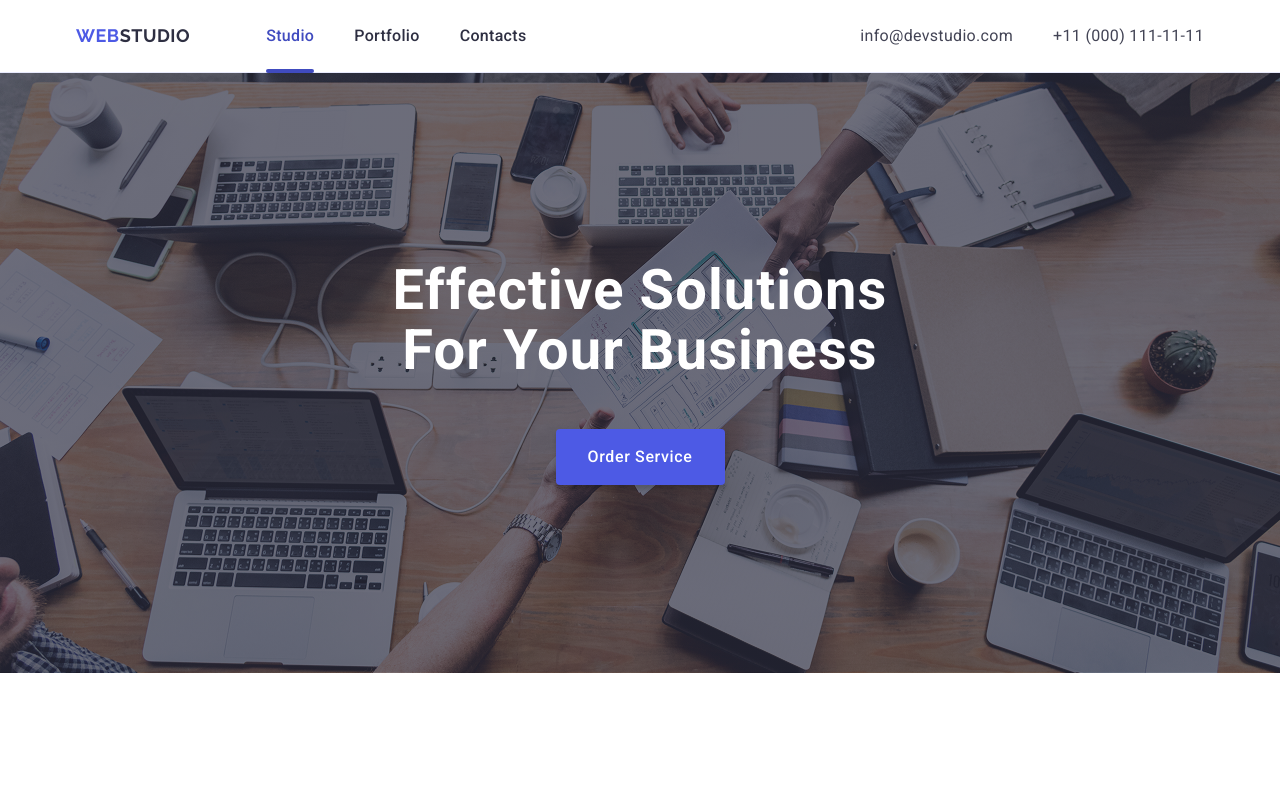
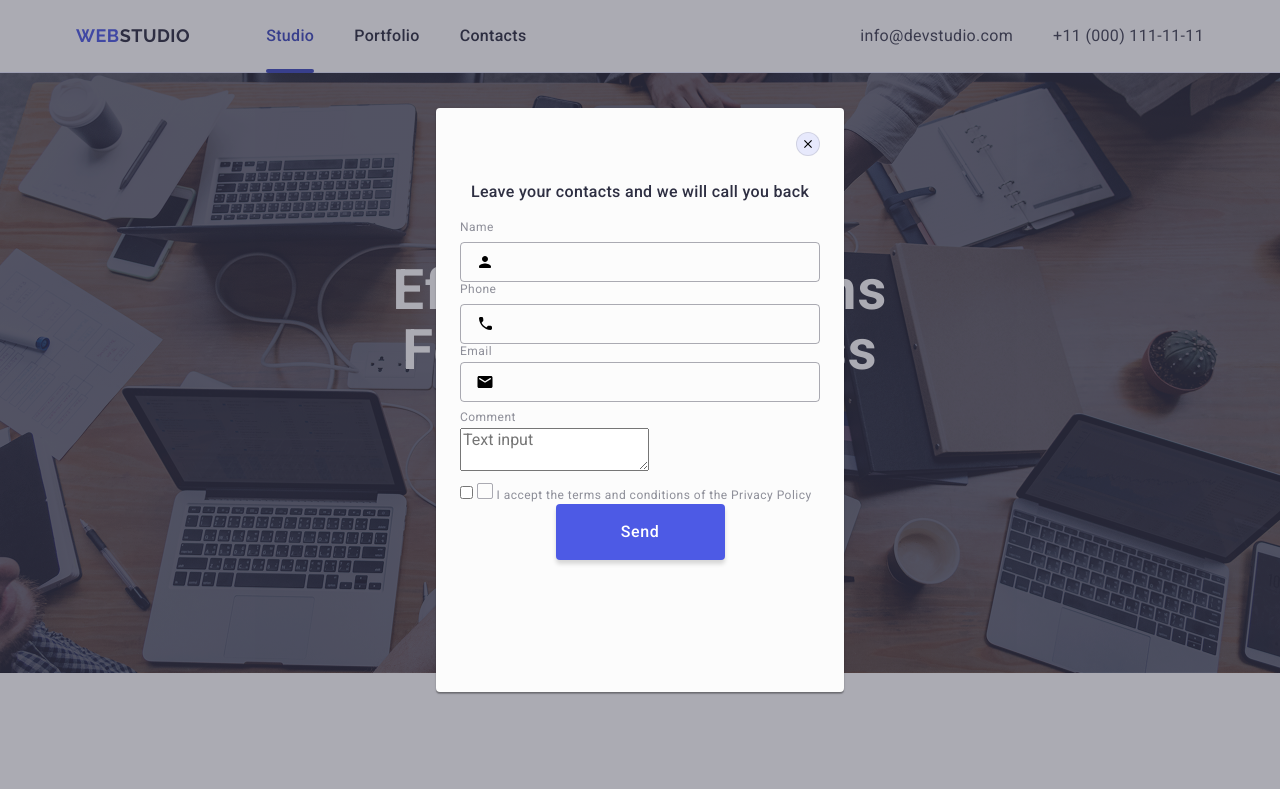
Before and after one commit to shumskiy5524/goit-markup-hw-05, a plain HTML site: page index.html in a window 1280 px wide. Shown: the top 789 px of the page. Drawn offline with nearby package versions, Linux system fonts and the light colour scheme.

Commit message:
index.html

```diff
--- a/index.html
+++ b/index.html
@@ -395,7 +395,7 @@ rel="stylesheet">
 
 
 
-<div class="backdrop " data-modal>
+<div class="backdrop is-open" data-modal>
 <div class="modal">
 <button class="modal-close-btn" type="button" data-modal-close><svg class="icon-btn" width="8" height="8">
   <use href="./images/icons.svg#icon-close"></use>
@@ -426,7 +426,6 @@ id="user-name" type="text"/>
 </div>
 <div class="form-field">
 <label class="form-label" for="user-name">Email</label>
-</div>
 <div class="input-wrapper">
   <input class="form-input"
   name="input-name"
@@ -435,14 +434,17 @@ id="user-name" type="text"/>
     <use href="./images/icons.svg#icon-email"></use>
   </svg>
 </div>
-<div class="textarea">
+</div>
+
+<div class="form-field">
   <label class="form-label" for="user-comment">Comment</label>
-</div>
-<div class="textarea">
-<textarea id="user-comment" name="user-comment"
+  <div class="input-wrapper"></div>
+  <textarea id="user-comment" name="user-comment"
 placeholder="Text input">
 </textarea>
 </div>
+
+
   <div class="modal-field">
     <input type="checkbox"
     name="user-policy"
```
